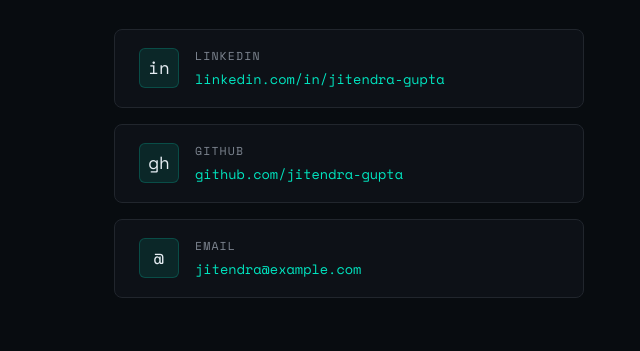
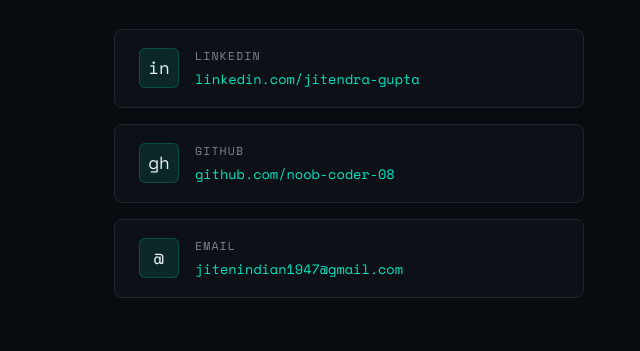
Before and after one commit to jitendra-gupta11/jitendra-gupta.github.io, a plain HTML site: page index.html in a window 1280 px wide. Shown: the part 4857-5208 px from the top of the page, 558-1198 px from the left. Drawn offline with nearby package versions, Linux system fonts and the light colour scheme.

Commit message:
Update index.html

```diff
--- a/index.html
+++ b/index.html
@@ -985,29 +985,29 @@
           or exciting new opportunities. Drop me a message — I typically respond within 24 hours.
         </p>
         <div class="hero-ctas reveal">
-          <a href="mailto:jitendra@example.com" class="btn btn-primary">✉ Send Email</a>
+          <a href="mailto:jitenindian1947@gmail.com" class="btn btn-primary">✉ Send Email</a>
         </div>
       </div>
       <div class="contact-links reveal">
-        <a href="https://linkedin.com/in/jitendra-gupta" target="_blank" class="contact-link">
+        <a href="https://linkedin.com/in/jitendra-gupta-495477220" target="_blank" class="contact-link">
           <div class="contact-link-icon">in</div>
           <div>
             <div class="contact-link-label">LinkedIn</div>
-            <div class="contact-link-value">linkedin.com/in/jitendra-gupta</div>
+            <div class="contact-link-value">linkedin.com/jitendra-gupta</div>
           </div>
         </a>
-        <a href="https://github.com/jitendra-gupta" target="_blank" class="contact-link">
+        <a href="https://github.com/noob-coder-08" target="_blank" class="contact-link">
           <div class="contact-link-icon">gh</div>
           <div>
             <div class="contact-link-label">GitHub</div>
-            <div class="contact-link-value">github.com/jitendra-gupta</div>
+            <div class="contact-link-value">github.com/noob-coder-08</div>
           </div>
         </a>
-        <a href="mailto:jitendra@example.com" class="contact-link">
+        <a href="mailto:jitenindian1947@gmail.com" class="contact-link">
           <div class="contact-link-icon">@</div>
           <div>
             <div class="contact-link-label">Email</div>
-            <div class="contact-link-value">jitendra@example.com</div>
+            <div class="contact-link-value">jitenindian1947@gmail.com</div>
           </div>
         </a>
       </div>
```
